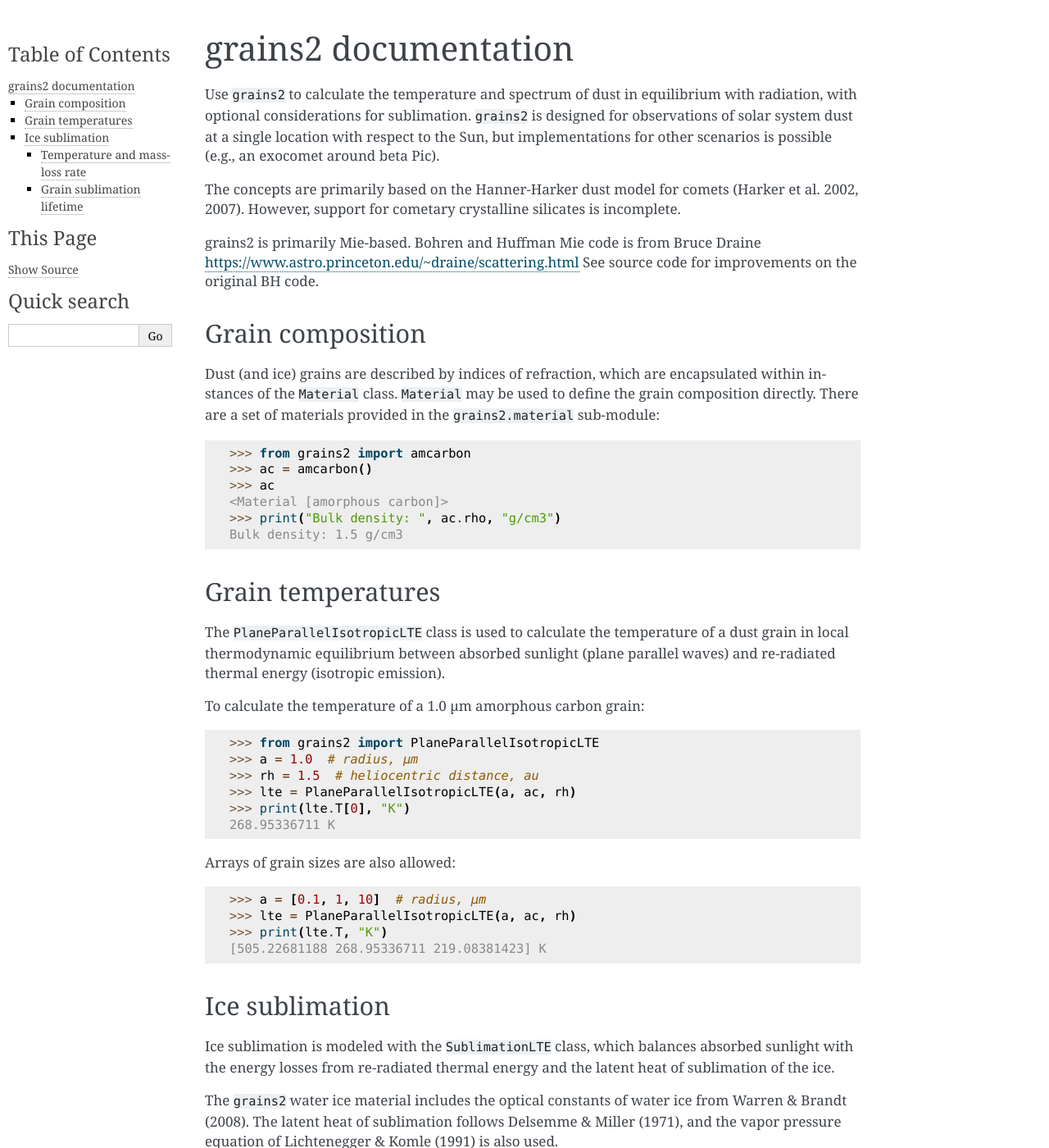
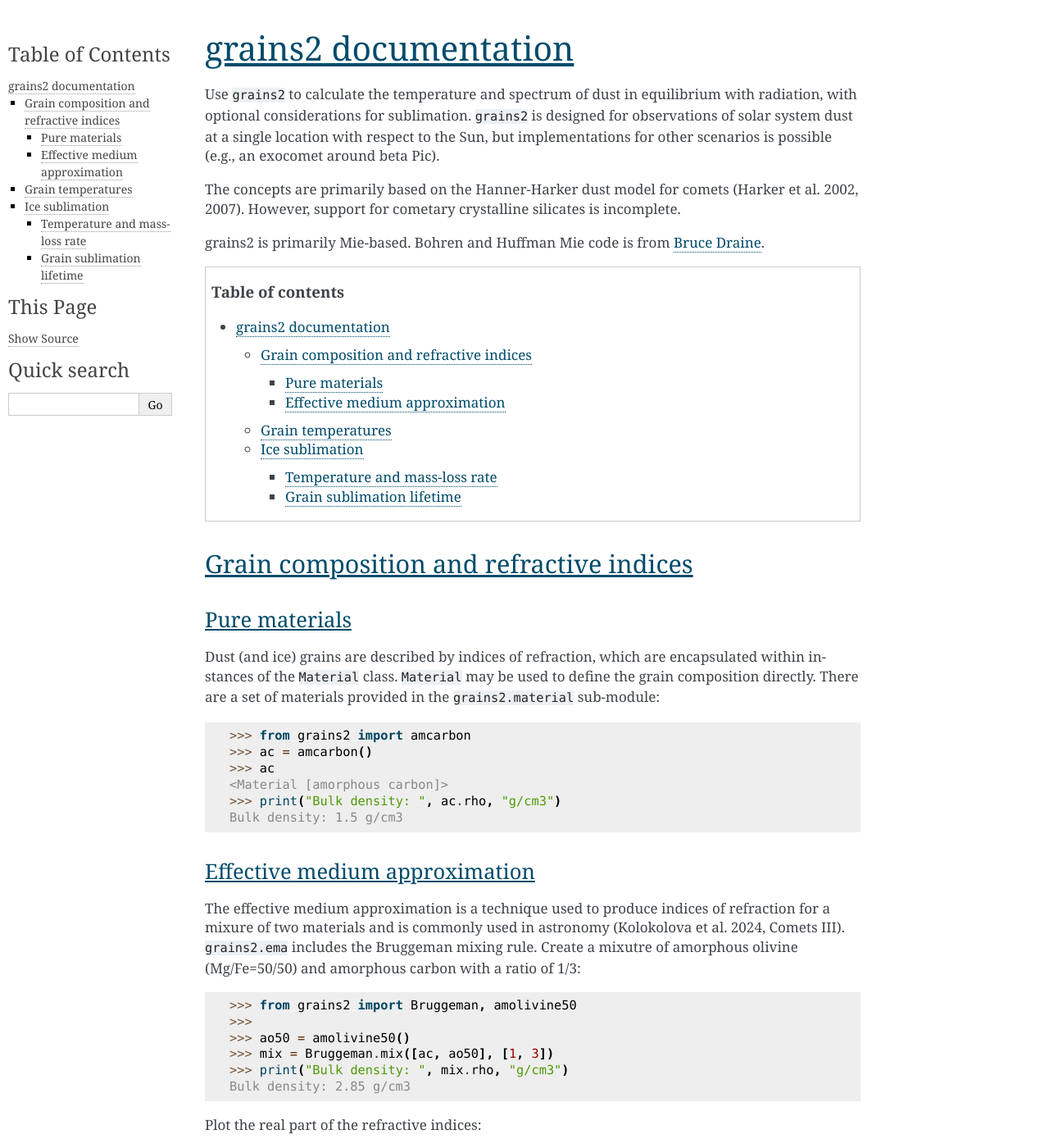
Before and after one commit to mkelley/grains2, a Sphinx documentation site: the page built from docs/index.rst, in a window 1280 px wide and 1400 px high. Shown: the whole window at 82% size. Built offline with Sphinx 7.4.7, drawn with Linux system fonts in a browser that asks for light colours; grey boxes are pictures that could not be loaded.

Commit message:
Document EMA

```diff
--- a/docs/index.rst
+++ b/docs/index.rst
@@ -5,11 +5,15 @@ Use ``grains2`` to calculate the temperature and spectrum of dust in equilibrium
 
 The concepts are primarily based on the Hanner-Harker dust model for comets (Harker et al. 2002, 2007).  However, support for cometary crystalline silicates is incomplete.
 
-grains2 is primarily Mie-based.  Bohren and Huffman Mie code is from Bruce Draine https://www.astro.princeton.edu/~draine/scattering.html  See source code for improvements on the original BH code.
+grains2 is primarily Mie-based.  Bohren and Huffman Mie code is from `Bruce Draine <https://www.astro.princeton.edu/~draine/scattering.html>`_.
 
+.. contents:: Table of contents
 
-Grain composition
------------------
+Grain composition and refractive indices
+----------------------------------------
+
+Pure materials
+^^^^^^^^^^^^^^
 
 Dust (and ice) grains are described by indices of refraction, which are encapsulated within instances of the ``Material`` class.  ``Material`` may be used to define the grain composition directly.  There are a set of materials provided in the ``grains2.material`` sub-module:
 
@@ -19,6 +23,46 @@ Dust (and ice) grains are described by indices of refraction, which are encapsul
    <Material [amorphous carbon]>
    >>> print("Bulk density: ", ac.rho, "g/cm3")
    Bulk density: 1.5 g/cm3
+
+
+Effective medium approximation
+^^^^^^^^^^^^^^^^^^^^^^^^^^^^^^
+
+The effective medium approximation is a technique used to produce indices of refraction for a mixure of two materials and is commonly used in astronomy (Kolokolova et al. 2024, Comets III).  ``grains2.ema`` includes the Bruggeman mixing rule.  Create a mixutre of amorphous olivine (Mg/Fe=50/50) and amorphous carbon with a ratio of 1/3:
+
+   >>> from grains2 import Bruggeman, amolivine50
+   >>>
+   >>> ao50 = amolivine50()
+   >>> mix = Bruggeman.mix([ac, ao50], [1, 3])
+   >>> print("Bulk density: ", mix.rho, "g/cm3")  # doctest: +FLOAT_CMP
+   Bulk density: 2.85 g/cm3
+
+Plot the real part of the refractive indices:
+
+.. plot::
+   :context:
+   :nofigs:
+   :show-source-link: False
+
+   from grains2 import amcarbon, amolivine50, Bruggeman
+   ac = amcarbon()
+   ao50 = amolivine50()
+   mix = Bruggeman.mix([ac, ao50], [1, 3])
+
+
+.. plot::
+   :context:
+
+   >>> import matplotlib.pyplot as plt
+   >>>
+   >>> fig, ax = plt.subplots()
+   >>>
+   >>> ax.plot(ac.ri.wave, ac.ri.n, label="AC")
+   >>> ax.plot(ao50.ri.wave, ao50.ri.n, label="AO50")
+   >>> ax.plot(mix.ri.wave, mix.ri.n, label="Mix")
+   >>>
+   >>> ax.legend()
+   >>> plt.setp(ax, xlabel="Wavelength (μm)", ylabel="$n$")
 
 
 Grain temperatures
```
Also changed, not shown: 1 other file.
